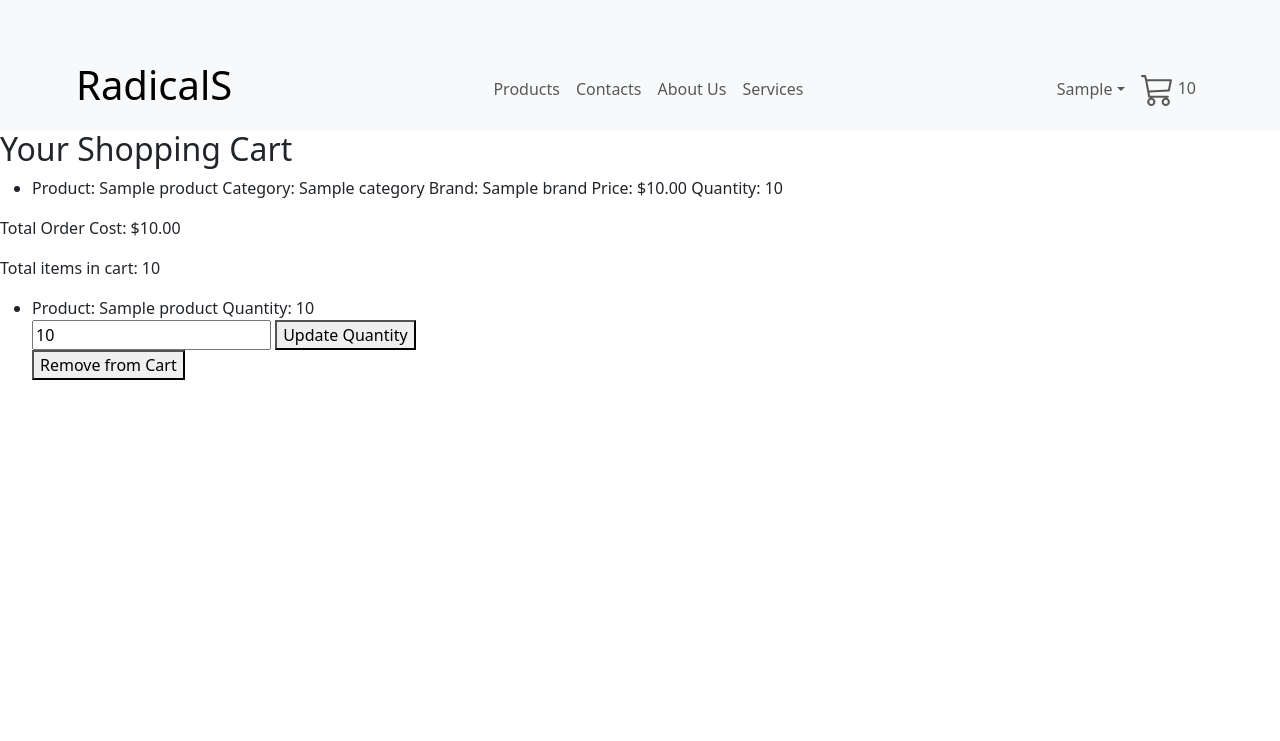
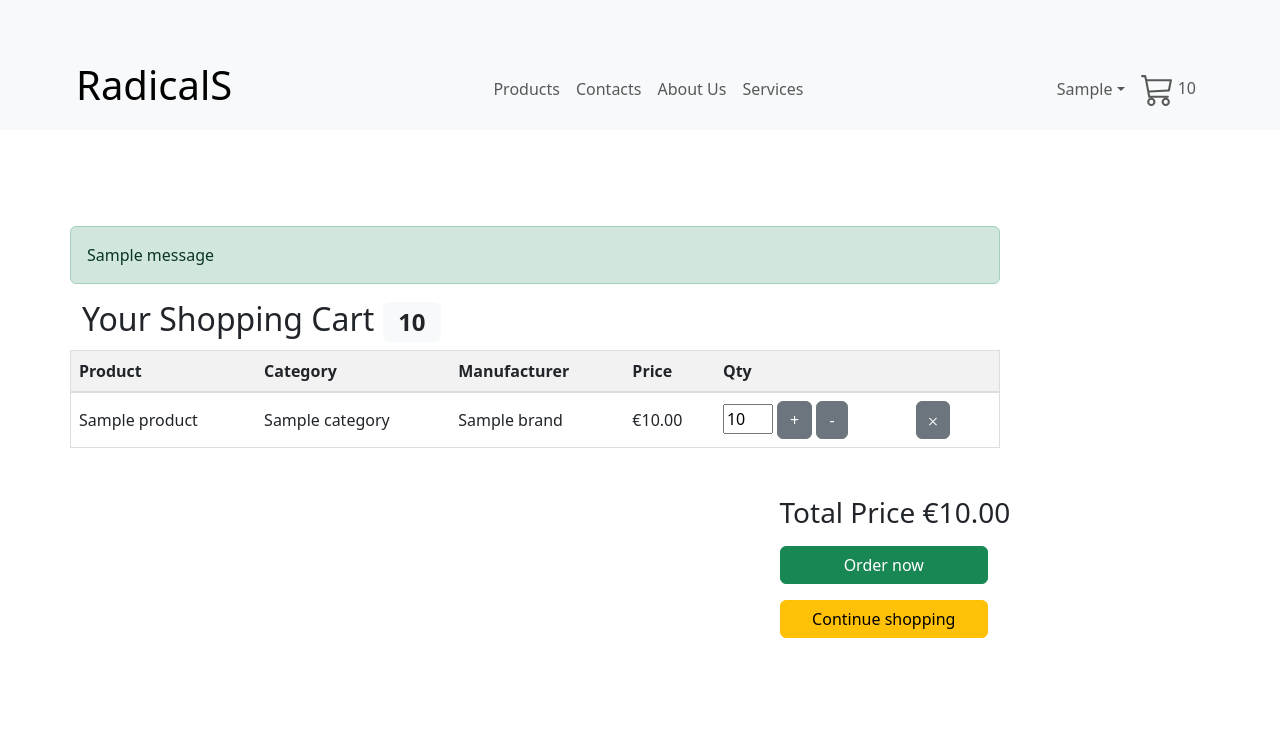
Before and after one commit to TarmoPadam/PythonFinalProject, a Django app: page /shoppingcart/ in a window 1280 px wide. Shown: the top 741 px of the page. Run offline with Django 4.2, Linux system fonts and the light colour scheme; a user stored in the database is signed in; tables that the repository leaves empty hold one stand-in row (values such as "Sample post"); one stand-in notice (Sample message) is shown.

Commit message:
feature(cartpagestyles):RR-0062: Give cart page some styles

```diff
--- a/front_office/shopping_cart_page/templates/cart.html
+++ b/front_office/shopping_cart_page/templates/cart.html
@@ -1,48 +1,109 @@
 {% extends "base.html" %}
+{% block title %}
+  Your Shopping Cart
+{% endblock title %}
 {% block body %}
+
   {% block content %}
-    <h2>Your Shopping Cart</h2>
-    <ul>
+    {% load static %}
+    <link rel="stylesheet" href="{% static 'shopping_cart.css' %}">
+
+    <section class="py-5 text-right container">
+      <div class="row py-lg-5 col-lg-10">
+
+        {% if total_items_in_cart >= 1 %}
+
+          {% for message in messages %}
+            <div class="alert alert-{{ message.tags }}">
+              {{ message }}
+            </div>
+          {% endfor %}
+
+          <h2 class="fw-light">Your Shopping Cart
+
+            <span class="badge bg-light text-dark">{{ total_items_in_cart }}</span>
+
+          </h2>
+          <table>
+            <thead>
+              <tr>
+                <th>Product</th>
+                <th>Category</th>
+                <th>Manufacturer</th>
+                <th>Price</th>
+                <th>Qty</th>
+                <th></th>
+                <th></th>
+              </tr>
+            </thead>
+            <tbody>
               {% for order_item in order_items %}
-        <li>
-          Product:
+                <tr>
+                  <td>
+                    <a href="#" class="text-link">
                       {{ order_item.product.name }}
-          Category:
-          {{ order_item.product.category.title }}
-          Brand:
-          {{ order_item.product.brand.name }}
-          Price: ${{ order_item.product.price }}
-          Quantity:
-          {{ order_item.quantity }}
-        </li>
-      {% endfor %}
-    </ul>
-
-    <p>Total Order Cost: ${{ total_order_cost }}</p>
-    <p>Total items in cart:
-      {{ total_items_in_cart|default:0 }}</p>
-
-    <ul>
-      {% for order_item in order_items %}
-        <li>
-          Product:
-          {{ order_item.product.name }}
-          Quantity:
-          {{ order_item.quantity }}
-          <form method="post" action="{% url 'shopping_cart_page:update_cart' %}">
+                    </a>
+                  </td>
+                  <td>{{ order_item.product.category.title }}</td>
+                  <td>{{ order_item.product.brand.name }}</td>
+                  <td>€{{ order_item.product.price }}</td>
+                  <td>
+                    <form method="post" action="{% url 'shopping_cart_page:update_cart' %}" class="smaller-form">
                       {% csrf_token %}
                       <input type="hidden" name="order_item_id" value="{{ order_item.id }}">
-            <input type="number" name="quantity" min="1" value="{{ order_item.quantity }}">
-            <button type="submit">Update Quantity</button>
-          </form>
+                      <input type="number" name="quantity" value="{{ order_item.quantity }}">
+                      <button type="submit" name="increment" value="1" class="btn btn-secondary">&#43</button>
+                      <button type="submit" name="decrement" value="1" class="btn btn-secondary">
+                        &#45</button>
+                      <td></form>
                       <form method="post" action="{% url 'shopping_cart_page:remove_from_cart' %}">
                         {% csrf_token %}
                         <input type="hidden" name="order_item_id" value="{{ order_item.id }}">
-            <button type="submit">Remove from Cart</button>
+                        <button type="submit" class="btn btn-secondary mt-auto">&#x10102</button>
                       </form>
-        </li>
+                    </td>
+                    <td></td>
+                  </tr>
                 {% endfor %}
-    </ul>
+              </tbody>
+            </table>
 
-  {% endblock %}
-{% endblock %}
+            <div class="offset-9 col-lg-4 col-md-7 mt-5">
+
+              <h3 class="fw-light">
+                Total Price €{{ total_order_cost }}<br></h3>
+
+            </div>
+
+            <div class="offset-9 col-lg-3 col-md-7 row py-lg-2">
+
+              <a href="#" class="btn btn-success mt-auto" role="button">Order now</a>
+            </div>
+            <div class="offset-9 col-lg-3 col-md-7 row py-lg-2">
+              <a href="{% url "front_office.products_page" %}" class="btn btn-warning mt-auto" role="button">Continue shopping</a>
+            </div>
+
+          {% else %}
+
+            {% for message in messages %}
+              <div class="alert alert-{{ message.tags }}">
+                {{ message }}
+              </div>
+            {% endfor %}
+            <div class="offset-2 py-5 text-center container">
+              <div class="row py-lg-5 col-lg-10">
+
+                <h1 class="fw-light">Your shopping cart is empty
+                </h1>
+                <div class="offset-5 col-lg-3 col-md-5 row py-lg-1 mt-3">
+                  <a href="{% url "front_office.products_page" %}" class="btn btn-secondary mt-auto" role="button">Go to Products</a>
+                </div>
+
+              </div>
+            </section>
+
+          {% endif %}
+
+        {% endblock content %}
+
+      {% endblock body %}
--- a/front_office/shopping_cart_page/views.py
+++ b/front_office/shopping_cart_page/views.py
@@ -47,15 +47,21 @@ def update_cart(request):
         order_item_id = request.POST.get('order_item_id')
         quantity = int(request.POST.get('quantity'))
         order_item = get_object_or_404(OrderItem, id=order_item_id)
-        if quantity > 0:
-            order_item.quantity = quantity
-            order_item.save()
+        if 'increment' in request.POST:
+            order_item.quantity += 1
             messages.success(
-                request, f"{order_item.product.name} quantity updated to {quantity}.")
-        else:
-            order_item.delete()
-            messages.success(
-                request, f"{order_item.product.name} removed from the cart.")
+                request, f"{order_item.product.name} quantity increased to {order_item.quantity}")
+
+        elif 'decrement' in request.POST:
+            if order_item.quantity > 1:
+                order_item.quantity -= 1
+                messages.success(
+                    request, f"{order_item.product.name} quantity decreased to {order_item.quantity}")
+            else:
+                messages.success(
+                    request, f"Cannot decrease {order_item.product.name} below 1")
+        order_item.save()
+
     return redirect('shopping_cart_page:show_cart')
 
 
@@ -66,7 +72,7 @@ def remove_from_cart(request):
         order_item = get_object_or_404(OrderItem, id=order_item_id)
         order_item.delete()
         messages.success(
-            request, f"{order_item.product.name} removed from the cart.")
+            request, f"{order_item.product.name} removed from the cart")
         return redirect('shopping_cart_page:show_cart')
     else:
         return HttpResponseNotAllowed(['POST'])
--- /dev/null
+++ b/static/shopping_cart.css
@@ -0,0 +1,48 @@
+.smaller-form {
+	/* position: center;
+	width: 50px;
+	margin-top: 20px;
+	height: 20px; */
+}
+
+.smaller-form input[type="number"] {
+	width: 50px;
+}
+
+.table {
+	margin-top: 15px;
+	margin-bottom: 15px;
+	margin-right: 50%;
+}
+
+table {
+	width: 100%;
+	border-collapse: collapse;
+	border: 1px solid #ddd;
+}
+
+thead th {
+	background-color: #f2f2f2;
+	border-bottom: 2px solid #ddd;
+	padding: 8px;
+	text-align: left;
+}
+
+tbody tr:nth-child(even) {
+	background-color: #f9f9f9;
+}
+
+tbody td {
+	padding: 8px;
+	border-bottom: 1px solid #ddd;
+}
+
+.text-link {
+	text-decoration: none;
+	color: inherit;
+	font-weight: normal;
+}
+
+.text-link:hover {
+	color: rgb(0, 119, 255);
+}
```
Lines whose indentation alone changed are shown as unchanged.
